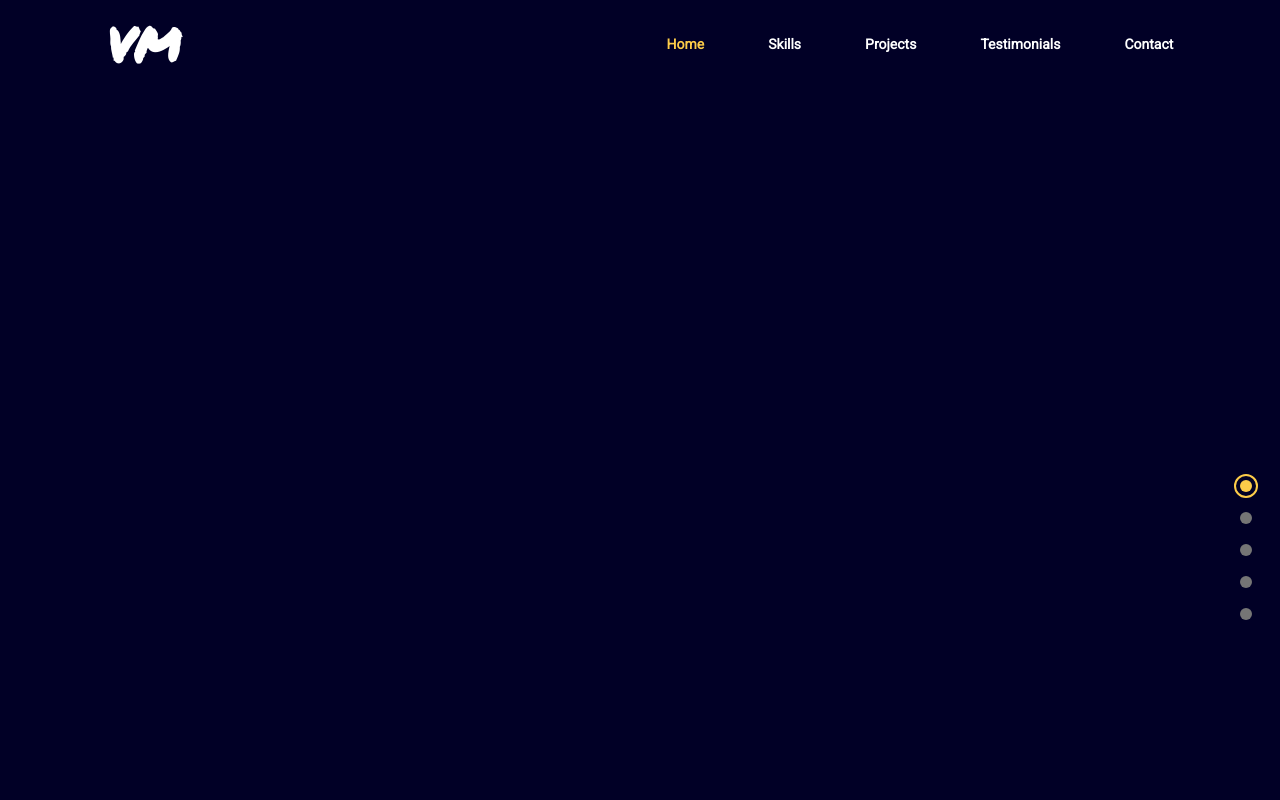
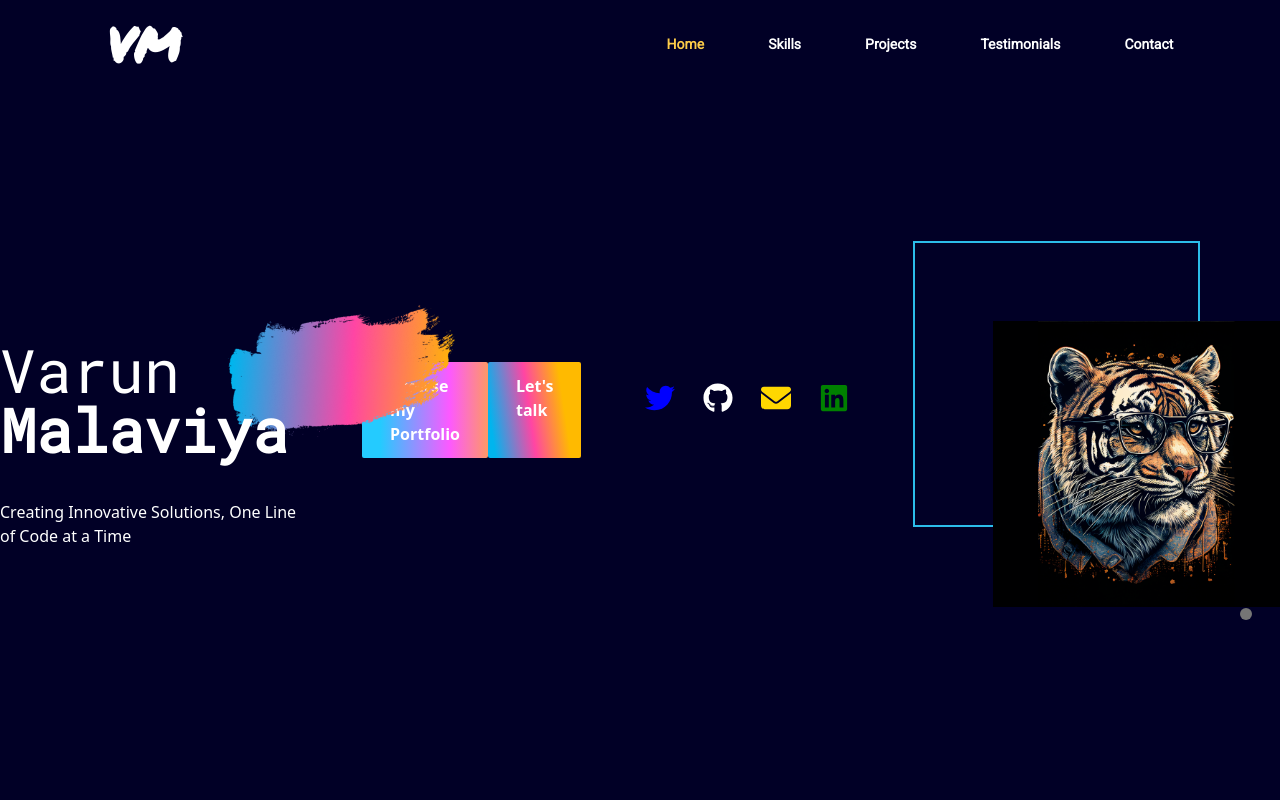
Before and after one commit to DustyDogCodex/personal-portfolio, a React (Vite) app: page / in a window 1280 px wide. Shown: the top 800 px of the page. Built offline with nearby package versions, Linux system fonts and the light colour scheme.

Commit message:
fixed typos in tailwind.config. Added a resusable socials component for displaying/linking to my socials. Added links to my projects and my contact info on my homepage.

```diff
--- a/src/App.jsx
+++ b/src/App.jsx
@@ -24,7 +24,7 @@ function App() {
         setCurrentPage={setCurrentPage}
       />
       {/* sidebar navigation dots */}
-      <div className="w-5/6 mx-auto md:h-full">
+      <div>
         {aboveMediumScreens && (
           <SidebarNavDots
             currentPage={currentPage}
--- a/src/components/Home.jsx
+++ b/src/components/Home.jsx
@@ -1,6 +1,7 @@
 import useMediaQuery from "../hooks/useMediaQuery"
 import AnchorLink from "react-anchor-link-smooth-scroll"
 import { motion } from "framer-motion"
+import { Socials } from "./Socials"
 
 function Home({ setCurrentPage }) {
     //using custom hook to determine if screen size is above or below 1060px
@@ -47,10 +48,44 @@ function Home({ setCurrentPage }) {
                     }}
                 >
                     <p className="text-6xl font-robotoMono z-10 text-center md:text-start">
-                        Varun <span className="ml-1 xs:relative xs:font-semibold z-20 xs:before:content-brush ">Malaviya</span>
+                        Varun <span className="ml-1 xs:relative xs:font-semibold z-20 xs:before:content-brush before:absolute before:-left-[-25px] before:-top-[70px] before:z-[-1]">Malaviya</span>
+                    </p>
+                    <p className="my-10 text-center md:text-start">
+                        Creating Innovative Solutions, One Line of Code at a Time
                     </p>
                 </motion.div>
             </div>
+
+            <div>
+                <motion.div
+                    className="flex mt-5 justify-center md:justify-start"
+                    initial="hidden"
+                    whileInView="visible"
+                    viewport={{ once: true, amount: 0.5 }}
+                    transition={{ delay:0.2, duration: 0.5 }}
+                    variants={{
+                        hidden: { opacity: 0, x: -50 },
+                        visible: { opacity: 1, x: 0}
+                    }}
+                >
+                    <AnchorLink
+                        className="bg-gradient-rainblue rounded-sm py-3 px-7 font-semibold hover:bg-blue hover:text-white transition duration-500"
+                        onClick={() => setCurrentPage('projects')}
+                        href="#projects"
+                    >
+                        Browse my Portfolio
+                    </AnchorLink>
+                    <AnchorLink
+                        className="bg-gradient-rainbow rounded-sm py-3 px-7 font-semibold hover:bg-blue hover:text-white transition duration-500"
+                        onClick={() => setCurrentPage('contact')}
+                        href="#contact"
+                    >
+                        Let's talk
+                    </AnchorLink>
+                </motion.div>
+            </div>
+
+            <Socials/>
         </section>
     )
 }
--- /dev/null
+++ b/src/components/Socials.jsx
@@ -0,0 +1,58 @@
+import { faGithub, faLinkedin, faTwitter } from "@fortawesome/free-brands-svg-icons"
+import { faEnvelope } from "@fortawesome/free-solid-svg-icons"
+import { FontAwesomeIcon } from "@fortawesome/react-fontawesome"
+
+function Socials(){
+    return(
+        <div
+            className="flex justify-center md:justify-start my-10 gap-7"
+        >
+            <a
+                href="https://twitter.com/VarunMalaviya2"
+                target="_blank"
+                rel='noopener noreferrer'
+                className="hover:scale-125"
+            >
+                <FontAwesomeIcon
+                    icon={faTwitter}
+                    style={{color:'blue', height:'30px', width:'30px'}}
+                />
+            </a>
+            <a
+                href="https://github.com/DustyDogCodex"
+                target="_blank"
+                rel='noopener noreferrer'
+                className="hover:scale-125"
+            >
+                <FontAwesomeIcon
+                    icon={faGithub}
+                    style={{color:'white', height:'30px', width:'30px'}}
+                />
+            </a>
+            <a
+                href=""
+                target="_blank"
+                rel='noopener noreferrer'
+                className="hover:scale-125"
+            >
+                <FontAwesomeIcon
+                    icon={faEnvelope}
+                    style={{color:'gold', height:'30px', width:'30px'}}
+                />
+            </a>
+            <a
+                href=""
+                target="_blank"
+                rel='noopener noreferrer'
+                className="hover:scale-125"
+            >
+                <FontAwesomeIcon
+                    icon={faLinkedin}
+                    style={{color:'green', height:'30px', width:'30px'}}
+                />
+            </a>
+        </div>
+    )
+}
+
+export { Socials }
--- a/tailwind.config.js
+++ b/tailwind.config.js
@@ -17,8 +17,10 @@ export default {
         "opaque-black": "rgba(0,0,0,0.35)"
       },
       backgroundImage: (theme) => ({
-        "gradient-rainbow": "linear-gradient(81.66deg, #00B5EE 7.21%, #FF45A4 45.05%, #FFBA00 78.07%",
-        "gradient-rainblue": "linear-gradient(90deg, #24cbff 14.53%, #fc59ff 69.36%, #FFBD0c 117.73%"
+        "gradient-rainbow":
+          "linear-gradient(81.66deg, #00B5EE 7.21%, #FF45A4 45.05%, #FFBA00 78.07%)",
+        "gradient-rainblue":
+          "linear-gradient(90deg, #24cbff 14.53%, #fc59ff 69.36%, #FFBD0c 117.73%)"
       }),
       fontFamily: {
         roboto: ["Roboto", "sans-serif"],
```
